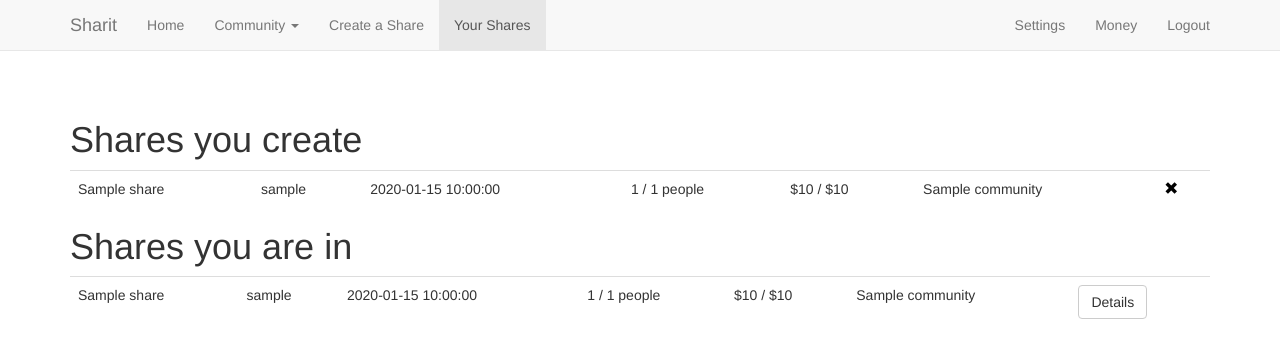
After one commit to cyprieng/cost-sharing, a Flask app: page /your_share in a window 1280 px wide. The commit adds this page. Shown: the top 358 px of the page. Run offline with Flask 2, Linux system fonts and the light colour scheme; a user stored in the database is signed in; tables that the repository leaves empty hold one stand-in row (values such as "Sample post"); some libraries are stand-ins or nearby versions.

Commit message:
Add Your shares page

```diff
--- a/app/models.py
+++ b/app/models.py
@@ -9,6 +9,7 @@ class User(db.Model):
     money = db.Column(db.Integer, default=0)
     shares = db.relationship('Share', backref='author', lazy='dynamic')
     communities_owner = db.relationship('Community', backref='owner', lazy='dynamic')
+    shares_creator = db.relationship('Share', backref='creator', lazy='dynamic')
 
     def is_authenticated(self):
         return True
--- a/app/templates/base.html
+++ b/app/templates/base.html
@@ -50,6 +50,7 @@
             </li>
 
             <li {% if request.path==url_for('create_share') %}class="active"{% endif %}><a href="{{ url_for('create_share') }}">Create a Share</a></li>
+            <li {% if request.path==url_for('your_share') %}class="active"{% endif %}><a href="{{ url_for('your_share') }}">Your Shares</a></li>
           </ul>
           <ul class="nav navbar-nav navbar-right">
             <li {% if request.path==url_for('settings') %}class="active"{% endif %}><a href="{{ url_for('settings') }}">Settings</a></li>
--- /dev/null
+++ b/app/templates/your_share.html
@@ -0,0 +1,36 @@
+<!-- extend base layout -->
+{% extends "base.html" %}
+
+{% block content %}
+    <h1>Shares you create</h1>
+
+    <table class="table">
+        {% for share in shares %}
+            <tr>
+                <td>{{ share.title }}</td>
+                <td>{{ share.author.nickname }}</td>
+                <td>{{ share.timestamp }}</td>
+                <td>{{ share.people_in|length }} / {{ share.number_people }} people</td>
+                <td>${{ share.price_per_people }} / ${{ share.price_total }}</td>
+                <td>{{ share.community.title }}</td>
+                <td><a class="remove" href="{{ url_for('remove_share', share_id=share.id) }}"><span class="glyphicon glyphicon-remove"></span></a></td>
+            </tr>
+        {% endfor %}
+    </table>
+
+    <h1>Shares you are in</h1>
+
+    <table class="table">
+        {% for js in sharesIn %}
+            <tr>
+                <td>{{ js.share.title }}</td>
+                <td>{{ js.share.author.nickname }}</td>
+                <td>{{ js.share.timestamp }}</td>
+                <td>{{ js.share.people_in|length }} / {{ js.share.number_people }} people</td>
+                <td>${{ js.share.price_per_people }} / ${{ js.share.price_total }}</td>
+                <td>{{ js.share.community.title }}</td>
+                <td><a href="{{ url_for('share', share_id=js.share.id) }}" class="btn btn-default btn-xlarge">Details</a></td>
+            </tr>
+        {% endfor %}
+    </table>
+{% endblock %}
--- a/app/views.py
+++ b/app/views.py
@@ -260,3 +260,29 @@ def leaveshare(share_id):
         db.session.commit()
 
     return redirect(url_for('share', share_id = share_id))
+
+@app.route('/your_share', methods=['GET', 'POST'])
+@login_required
+def your_share():
+    shares = g.user.shares_creator
+    sharesIn = g.user.joinShare
+    print(sharesIn)
+
+    return render_template('your_share.html',
+                           title="Your share",
+                           shares=shares,
+                           sharesIn=sharesIn)
+
+@app.route('/remove_share/<share_id>', methods=['GET', 'POST'])
+@login_required
+def remove_share(share_id):
+    share = Share.query.filter_by(id=share_id).first()
+    for js in share.people_in:
+        js.user.money += share.price_per_people
+        db.session.add(js.user)
+        db.session.delete(js)
+
+    db.session.delete(share)
+    db.session.commit()
+
+    return redirect(url_for('your_share'))
```
